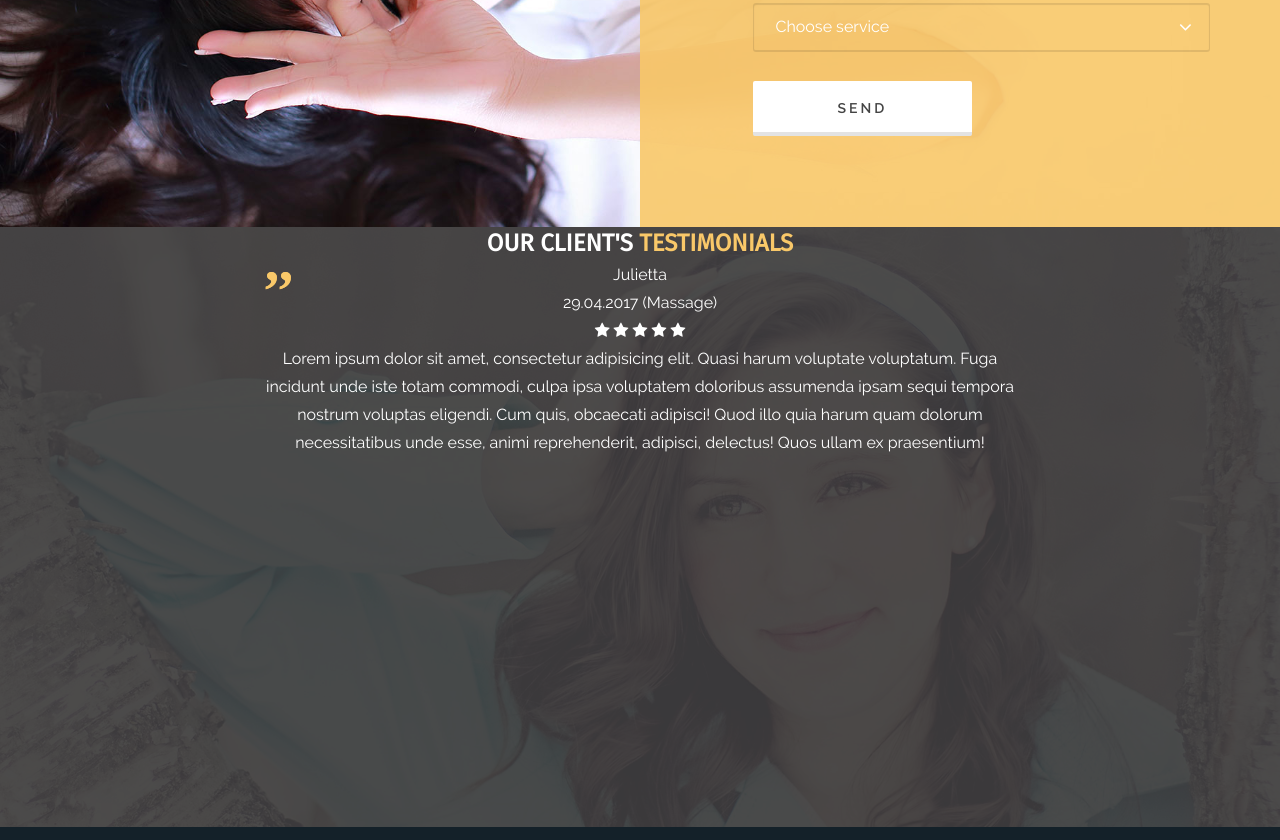
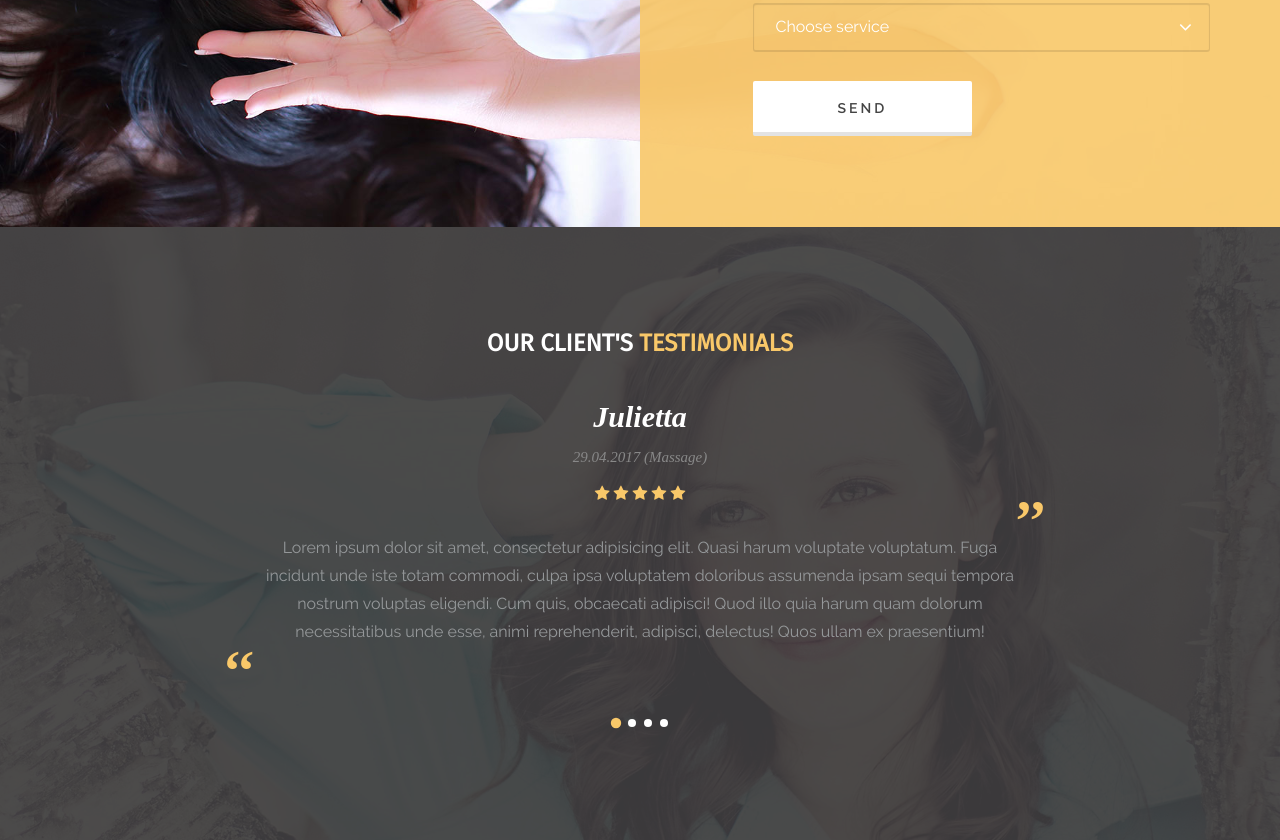
Before and after one commit to AndriiSavchuk/beauty_salon, a website: page app/index.html in a window 1280 px wide. Shown: the part 2877-3717 px from the top of the page. Drawn offline with Linux system fonts and the light colour scheme.

Commit message:
End Testimonials

```diff
--- a/app/index.html
+++ b/app/index.html
@@ -267,8 +267,8 @@
 
                             <div class="col-sm-8 col-sm-offset-2">
                                 <div class="quotes"></div>
-                                <div class="owl-carousel testimonials">
-                                    <div class="testimonial text-center">
+                                <div class="owl-carousel testimonials text-center">
+                                    <div class="testimonial ">
                                         <div class="testimonial-header">Julietta</div>
                                         <div class="testimonial-date">29.04.2017 (Massage)</div>
                                         <div class="testimonial-stars">
@@ -278,7 +278,7 @@
                                             <i class="fa fa-star"></i>
                                             <i class="fa fa-star"></i>
                                         </div>
-                                        <div class="testimonial-text">Lorem ipsum dolor sit amet, consectetur adipisicing elit. Quasi harum voluptate voluptatum. Fuga incidunt unde iste totam commodi, culpa ipsa voluptatem doloribus assumenda ipsam sequi tempora nostrum voluptas eligendi. Cum quis, obcaecati adipisci! Quod illo quia harum quam dolorum necessitatibus unde esse, animi reprehenderit, adipisci, delectus! Quos ullam ex praesentium!</div>
+                                        <p class="testimonial-text">Lorem ipsum dolor sit amet, consectetur adipisicing elit. Quasi harum voluptate voluptatum. Fuga incidunt unde iste totam commodi, culpa ipsa voluptatem doloribus assumenda ipsam sequi tempora nostrum voluptas eligendi. Cum quis, obcaecati adipisci! Quod illo quia harum quam dolorum necessitatibus unde esse, animi reprehenderit, adipisci, delectus! Quos ullam ex praesentium!</p>
                                     </div>
 
                                     <div class="testimonial">
@@ -291,7 +291,7 @@
                                             <i class="fa fa-star"></i>
                                             <i class="fa fa-star"></i>
                                         </div>
-                                        <div class="testimonial-text">Lorem ipsum dolor sit amet. Quod illo quia harum quam dolorum necessitatibus unde esse, animi reprehenderit, adipisci, delectus! Quos ullam ex praesentium!</div>
+                                        <p class="testimonial-text">Lorem ipsum dolor sit amet. Quod illo quia harum quam dolorum necessitatibus unde esse, animi reprehenderit, adipisci, delectus! Quos ullam ex praesentium!</p>
                                     </div>
 
                                     <div class="testimonial">
@@ -304,7 +304,20 @@
                                             <i class="fa fa-star"></i>
                                             <i class="fa fa-star"></i>
                                         </div>
-                                        <div class="testimonial-text">Lorem ipsum dolor sit amet, consectetur adipisicing elit. Quasi harum voluptate voluptatum. Fuga incidunt unde iste totam commodi, culpa ipsa voluptatem doloribus assumenda ipsam sequi tempora nostrum voluptas eligendi.</div>
+                                        <p class="testimonial-text">Lorem ipsum dolor sit amet, consectetur adipisicing elit. Quasi harum voluptate voluptatum. Fuga incidunt unde iste totam commodi, culpa ipsa voluptatem doloribus assumenda ipsam sequi tempora nostrum voluptas eligendi.</p>
+                                    </div>
+
+                                    <div class="testimonial">
+                                        <div class="testimonial-header">Emma</div>
+                                        <div class="testimonial-date">11.08.2016 (SPA)</div>
+                                        <div class="testimonial-stars">
+                                            <i class="fa fa-star"></i>
+                                            <i class="fa fa-star"></i>
+                                            <i class="fa fa-star"></i>
+                                            <i class="fa fa-star"></i>
+                                            <i class="fa fa-star"></i>
+                                        </div>
+                                        <p class="testimonial-text">Lorem ipsum dolor sit amet, consectetur adipisicing elit. Quasi harum voluptate voluptatum. Fuga incidunt unde iste totam commodi, culpa ipsa voluptatem doloribus assumenda ipsam sequi tempora nostrum voluptas eligendi. Ipsa voluptatem doloribus assumenda ipsam sequi tempora nostrum voluptas eligendi</p>
                                     </div>
                                 </div>
                             </div>
--- a/app/sass/style.sass
+++ b/app/sass/style.sass
@@ -198,7 +198,6 @@ $colors: $blue, $red, $yellow
             padding: 60px 10%
             text-align: center
 
-
             .service-title
                 line-height: 1.2
                 font-size: 30px
@@ -243,8 +242,6 @@ $colors: $blue, $red, $yellow
                 left: 0
             &.owl-next
                 right: 0
-
-
 
 /* Section Royal Saloon styles */
 #royal
@@ -391,7 +388,7 @@ $colors: $blue, $red, $yellow
 
 /* Section Testimonials styles */
 #testimonials
-    height: 600px
+    padding: 100px 0
     &:before
         content: ''
         position: absolute
@@ -401,30 +398,65 @@ $colors: $blue, $red, $yellow
         height: 100%
         background-color: $brown
         opacity: .92
+    h2
+        margin-bottom: 30px
 
-.quotes
-    position: absolute
-    width: 100%
-    &::before
-        content: ',,'
-        display: block
-        font-size: 56px
-        color: $yellow
-        font-family: "Times New Roman", serif
-        font-weight: bold
-        line-height: 0
-        top: 200px
+    .owl-carousel
+        .owl-dots
+            width: 100%
+            text-align: center
+            margin-top: 50px
+            .owl-dot
+                display: inline-block
+                width: 8px
+                height: 8px
+                background-color: #fff
+                border-radius: 50%
+                margin: 4px
+                transition: background-color .3s ease, transform .3s ease
+                &.active
+                    background-color: $yellow
+                    transform: scale(1.3)
+
+    .testimonials
+        &::before, &::after
+            content: ',,'
+            display: block
+            position: absolute
+            font-size: 56px
+            color: $yellow
+            font-family: "Times New Roman", serif
+            font-weight: bold
+            line-height: 0
+        &::before
+            right: -30px
+            top: 100px
+        &::after
+            transform: rotate(180deg)
+            left: -40px
+            bottom: 60px
+
+        .testimonial-stars
+            padding: 10px 0
+            .fa-star
+                color: $yellow
+
+        .testimonial-header
+            font-family: "Times New Roman", serif
+            font-style: italic
+            font-size: 30px
+            font-weight: bold
+
+        .testimonial-date
+            font-family: "Times New Roman", serif
+            font-style: italic
+            font-size: 15px
+            color: #888
+
+        .testimonial-text
+            color: #95989A
 
 
-    &::after
-        content: ',,'
-        display: block
-        font-size: 56px
-        color: $yellow
-        font-family: "Times New Roman", serif
-        font-weight: bold
-        line-height: 0
-        top: 100px
 
 
 
```
Also changed, not shown: app/css/style.css.
